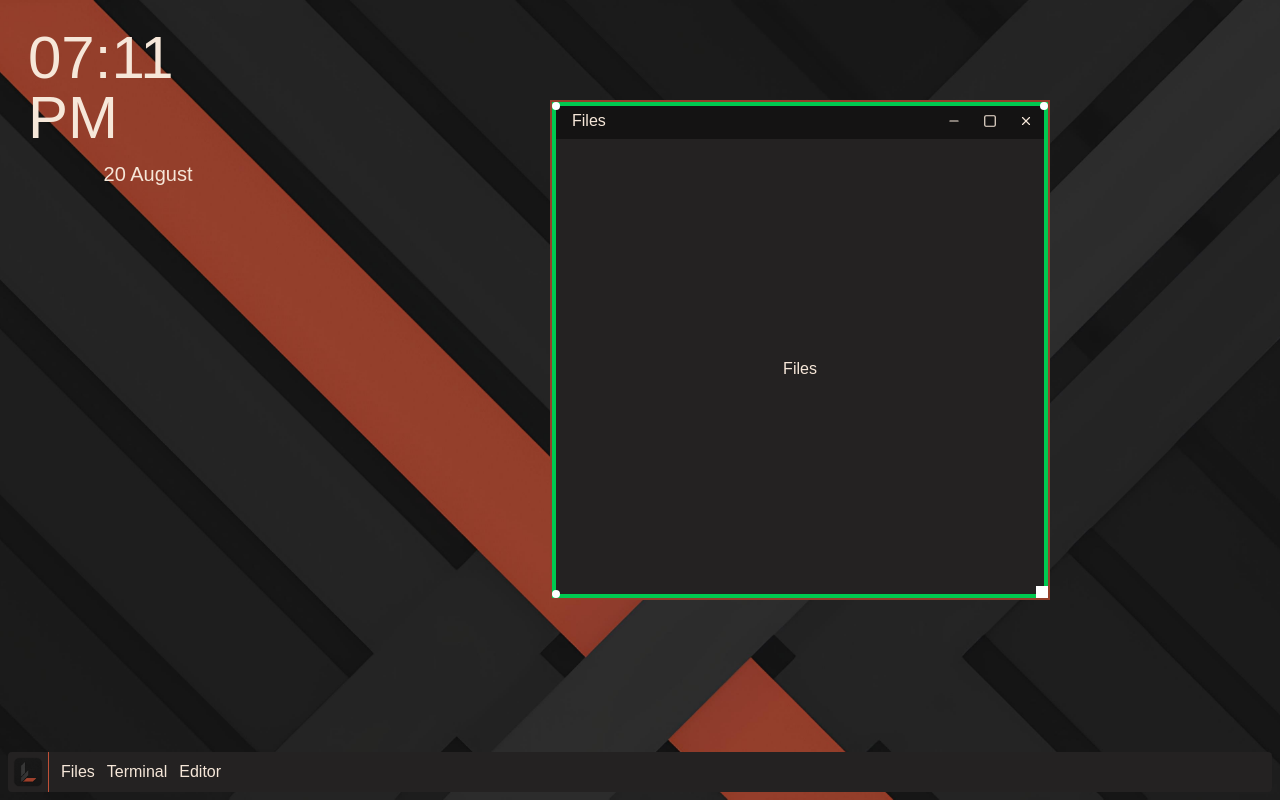
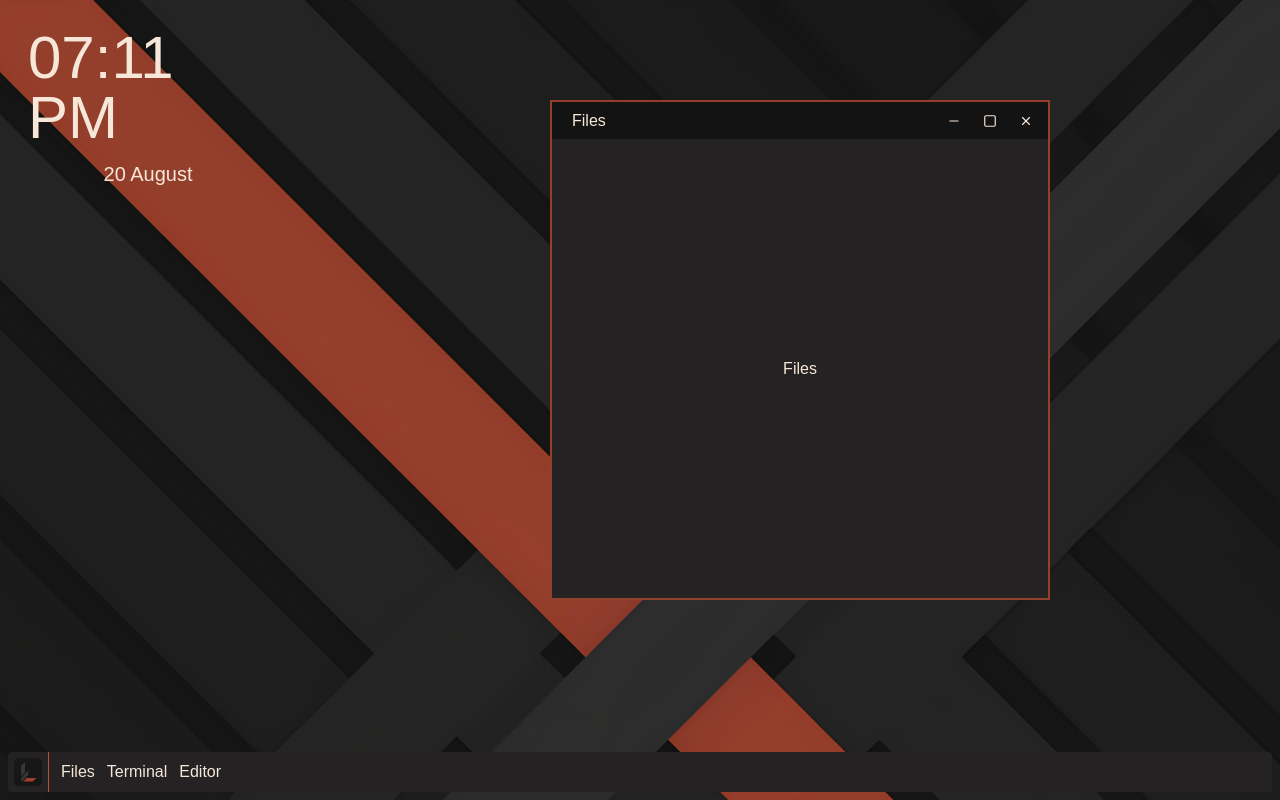
Before and after one commit to Lokesh550-code/Lazy-OS, a React (Vite) app: page / in a window 1280 px wide. Both pictures are taken after a click on the element "Files". Built offline with nearby package versions, Linux system fonts and the light colour scheme; a web font is replaced by a local one.

Commit message:
feat: implement window resizing in north, south, west, north-east, north-west and west-south direction

```diff
--- a/src/desktop/Desktop.jsx
+++ b/src/desktop/Desktop.jsx
@@ -9,10 +9,12 @@ const Desktop = () => {
   const [components, setComponents] = useState([]);
   const offsetRef = useRef({ x: 0, y: 0 });
   const sizeDataRef = useRef({
+    startPointerX: 0,
+    startPointerY: 0,
+    startWidth: 0,
+    startHeight: 0,
     startX: 0,
     startY: 0,
-    startWidth: 0,
-    startHeight: 0,
   });
   const [resizing, setResizing] = useState(false);
 
@@ -122,10 +124,12 @@ const Desktop = () => {
     const activeComponent = components.find((elem) => elem.id === id);
 
     sizeDataRef.current = {
-      startX: event.clientX,
-      startY: event.clientY,
+      startPointerX: event.clientX,
+      startPointerY: event.clientY,
       startWidth: activeComponent.size.width,
       startHeight: activeComponent.size.height,
+      startX: activeComponent.position.x,
+      startY: activeComponent.position.y,
     };
 
     setResizing(true);
@@ -135,11 +139,16 @@ const Desktop = () => {
     if (!resizing) return;
 
     const data = sizeDataRef.current;
-    const dx = event.clientX - data.startX;
-    const dy = event.clientY - data.startY;
+    const dx = event.clientX - data.startPointerX;
+    const dy = event.clientY - data.startPointerY;
+    const maxDx = data.startWidth - 500;
+    const maxDy = data.startHeight - 500;
+    const clampedDx = Math.min(dx, maxDx);
+    const clampedDy = Math.min(dy, maxDy);
+    const dxMax = Math.max(dx, maxDx);
+    const dyMax = Math.max(dy, maxDy);
 
     if (moveDirecton === "es") {
-      console.log("Working...");
       setComponents((prev) =>
         prev.map((elem) =>
           elem.id === id
@@ -156,7 +165,6 @@ const Desktop = () => {
     }
 
     if (moveDirecton === "e") {
-      console.log("clicking...");
       setComponents((prev) =>
         prev.map((elem) =>
           elem.id === id
@@ -173,7 +181,6 @@ const Desktop = () => {
     }
 
     if (moveDirecton === "s") {
-      console.log("clicking...");
       setComponents((prev) =>
         prev.map((elem) =>
           elem.id === id
@@ -187,6 +194,50 @@ const Desktop = () => {
             : elem,
         ),
       );
+    }
+
+    if (moveDirecton === "w") {
+      setComponents((prev) =>
+        prev.map((elem) =>
+          elem.id === id
+            ? {
+                ...elem,
+                size: {
+                  width: Math.max(500, data.startWidth - clampedDx),
+                  height: elem.size.height,
+                },
+                position: { x: data.startX + clampedDx, y: elem.position.y },
+              }
+            : elem,
+        ),
+      );
+    }
+
+    if (moveDirecton === "n") {
+      setComponents((prev) =>
+        prev.map((elem) =>
+          elem.id === id
+            ? {
+                ...elem,
+                size: {
+                  width: elem.size.width,
+                  height: Math.max(500, data.startHeight - clampedDy),
+                },
+                position: { x: elem.position.x, y: data.startY + clampedDy },
+              }
+            : elem,
+        ),
+      );
+    }
+
+    if(moveDirecton === "ne") {
+      setComponents(prev => prev.map(elem => elem.id === id? {...elem, size: {width: data.startWidth + dxMax, height: data.startHeight - clampedDy}, position:{x: data.startX, y: data.startY + clampedDy}}: elem))
+    }
+    if(moveDirecton === "nw") {
+      setComponents(prev => prev.map(elem => elem.id === id? {...elem, size: {width: data.startWidth - clampedDx, height: data.startHeight - clampedDy}, position:{x: data.startX + clampedDx, y: data.startY + clampedDy }}: elem))
+    }
+    if(moveDirecton === "ws") {
+      setComponents(prev => prev.map(elem => elem.id === id? {...elem, size: {width: data.startWidth - clampedDx, height: data.startHeight + dyMax}, position:{x: data.startX + clampedDx, y: data.startY}}: elem))
     }
   };
 
--- a/src/window/Window.jsx
+++ b/src/window/Window.jsx
@@ -42,9 +42,42 @@ const Window = ({
       <div className="h-full flex justify-center items-center">
         {application.applicationName}
       </div>
-      <div className="h-2 w-2 bg-white cursor-nwse-resize z-40 rounded-full absolute top-0 left-0"></div>
-      <div className="h-2 w-2 bg-white cursor-nesw-resize z-40 rounded-full absolute top-0 right-0"></div>
-      <div className="h-2 w-2 bg-white cursor-nesw-resize z-40 rounded-full absolute bottom-0 left-0"></div>
+      <div
+        onPointerDown={(event) => {
+          handleResizeStart(event, application.id);
+        }}
+        onPointerMove={(event) => {
+          handleResizeMove(event, application.id, "nw");
+        }}
+        onPointerUp={(event) => {
+          handleResizeEnd(event);
+        }}
+        className="h-2 w-2 cursor-nwse-resize z-40 absolute top-0 left-0"
+      ></div>
+      <div
+        onPointerDown={(event) => {
+          handleResizeStart(event, application.id);
+        }}
+        onPointerMove={(event) => {
+          handleResizeMove(event, application.id, "ne");
+        }}
+        onPointerUp={(event) => {
+          handleResizeEnd(event);
+        }}
+        className="h-2 w-2 cursor-nesw-resize z-40 absolute top-0 right-0"
+      ></div>
+      <div
+        onPointerDown={(event) => {
+          handleResizeStart(event, application.id);
+        }}
+        onPointerMove={(event) => {
+          handleResizeMove(event, application.id, "ws");
+        }}
+        onPointerUp={(event) => {
+          handleResizeEnd(event);
+        }}
+        className="h-2 w-2 cursor-nesw-resize z-40 absolute bottom-0 left-0"
+      ></div>
       <div
         onPointerDown={(event) => {
           handleResizeStart(event, application.id);
@@ -55,12 +88,34 @@ const Window = ({
         onPointerUp={(event) => {
           handleResizeEnd(event);
         }}
-        className="h-3 w-3 z-40 bg-white cursor-nwse-resize absolute bottom-0 right-0"
+        className="h-2 w-2 z-40 cursor-nwse-resize absolute bottom-0 right-0"
       ></div>
-      <div className="absolute h-1 w-full z-30 cursor-n-resize top-0  bg-green-500"></div>
-      <div className="absolute h-full w-1 z-30 cursor-w-resize left-0  bg-green-500"></div>
       <div
-      onPointerDown={(event) => {
+        onPointerDown={(event) => {
+          handleResizeStart(event, application.id);
+        }}
+        onPointerMove={(event) => {
+          handleResizeMove(event, application.id, "n");
+        }}
+        onPointerUp={(event) => {
+          handleResizeEnd(event);
+        }}
+        className="absolute h-1 w-full z-30 cursor-n-resize top-0"
+      ></div>
+      <div
+        onPointerDown={(event) => {
+          handleResizeStart(event, application.id);
+        }}
+        onPointerMove={(event) => {
+          handleResizeMove(event, application.id, "w");
+        }}
+        onPointerUp={(event) => {
+          handleResizeEnd(event);
+        }}
+        className="absolute h-full w-1 z-30 cursor-w-resize left-0"
+      ></div>
+      <div
+        onPointerDown={(event) => {
           handleResizeStart(event, application.id);
         }}
         onPointerMove={(event) => {
@@ -69,7 +124,8 @@ const Window = ({
         onPointerUp={(event) => {
           handleResizeEnd(event);
         }}
-      className="absolute h-1 w-full z-30 cursor-s-resize bottom-0  bg-green-500"></div>
+        className="absolute h-1 w-full z-30 cursor-s-resize bottom-0"
+      ></div>
       <div
         onPointerDown={(event) => {
           handleResizeStart(event, application.id);
@@ -80,7 +136,7 @@ const Window = ({
         onPointerUp={(event) => {
           handleResizeEnd(event);
         }}
-        className="absolute h-full w-1 z-30 cursor-e-resize right-0  bg-green-500"
+        className="absolute h-full w-1 z-30 cursor-e-resize right-0"
       ></div>
     </div>
   );
```
